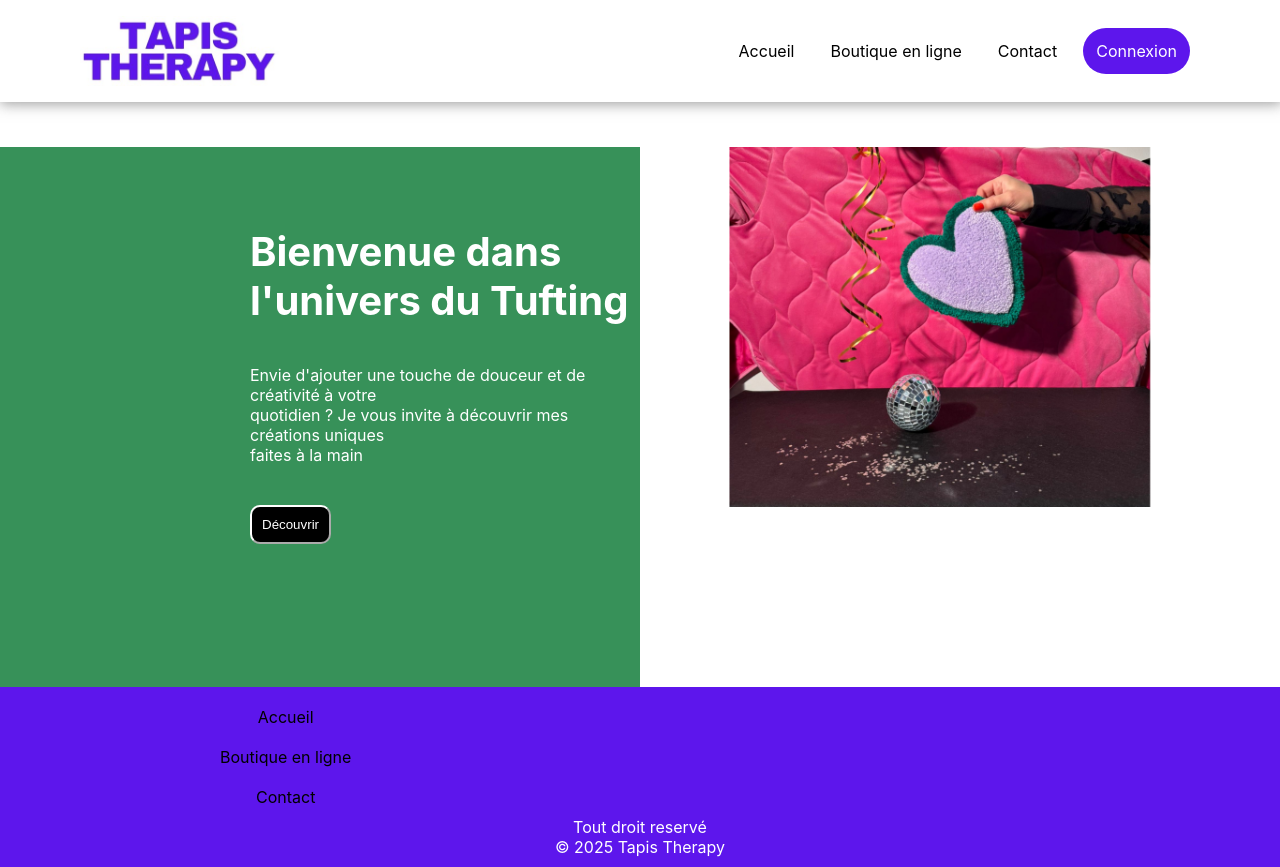
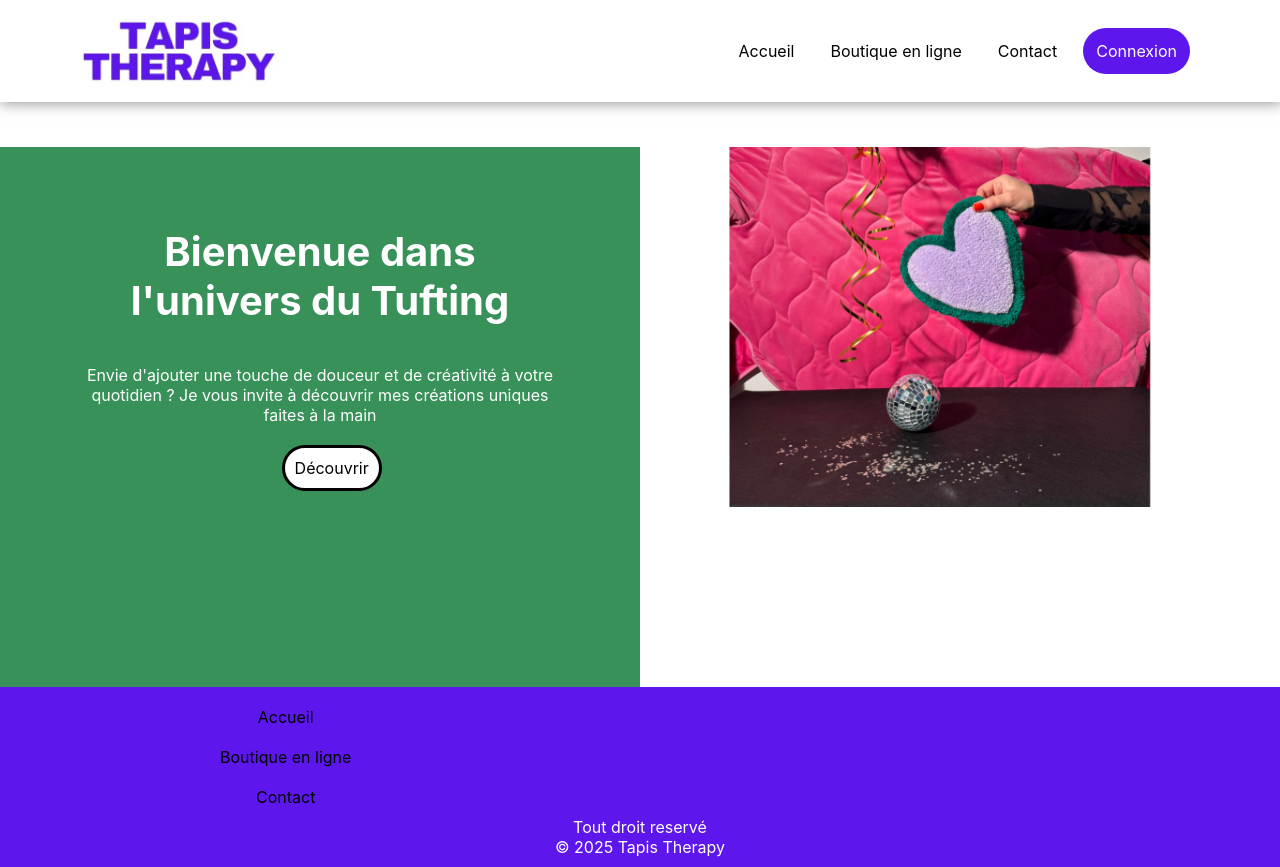
Before and after one commit to louthomas94/e-commerce, a React (Create React App) app: page / in a window 1280 px wide. Built offline with nearby package versions, Linux system fonts and the light colour scheme.

Commit message:
Fixing homepage with image

```diff
--- a/src/pages/HomePage.jsx
+++ b/src/pages/HomePage.jsx
@@ -9,7 +9,7 @@ const HomePage = () => {
         <img className='hometapis' src={PhotoTapis} alt='tapis tufté' />
         <h2 className='hometitre'>Bienvenue dans <br /> l'univers du Tufting</h2>
         <p className='hometext'>Envie d'ajouter une touche de douceur et de créativité à votre <br /> quotidien ? Je vous invite à découvrir mes créations uniques <br /> faites à la main</p>
-        <a href="/boutique"><button className='button'>Découvrir</button></a>
+        <a href="/boutique" className='button'>Découvrir</a>
       </section>
     </div>
   );
--- a/src/styles/pages/homepage.css
+++ b/src/styles/pages/homepage.css
@@ -2,7 +2,6 @@
     display: flex;
     flex-direction: column;
     margin-top: 45px;
-    padding-left: 250px;
     background-color: #379159;
     max-width: 50%;
     height: 540px;
@@ -13,23 +12,29 @@
     color: white;
     margin-top: 80px;
     margin-bottom: 40px;
+    text-align: center;
 }
 
-.button {
-    margin-top: 20px;
+a.button {
+    height: fit-content;
+    width: fit-content;
+    text-decoration: none;
+    border-style: solid;
+    border-radius: 25px;
+    border-color: black;
+    border-width: 3px;
+    background-color: white;
     padding: 10px;
-    border-radius: 10px;
-    border-color: white;
-    border-width: 2px;
-    background-color: black;
-    color: white;
+    color: black;
     cursor: pointer;
     transition: 0.3s;
+    margin-left: 44%;
 }
 
 .button:hover {
-    background-color: white;
-    color: black;
+    background-color: black;
+    color: white;
+    border-color: white;
 }
 
 .hometapis {
@@ -42,4 +47,5 @@
 .hometext {
     color: white;
     margin-bottom: 20px;
+    text-align: center;
 }
```
